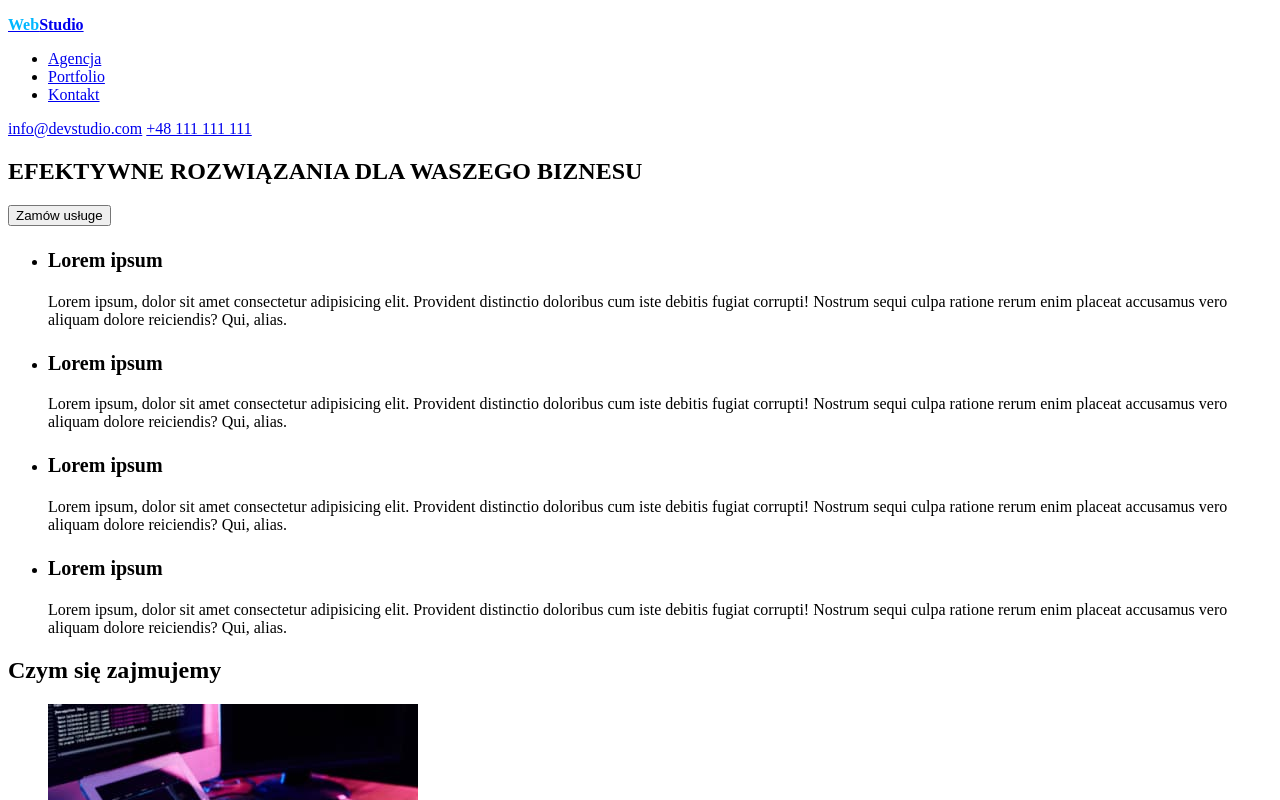
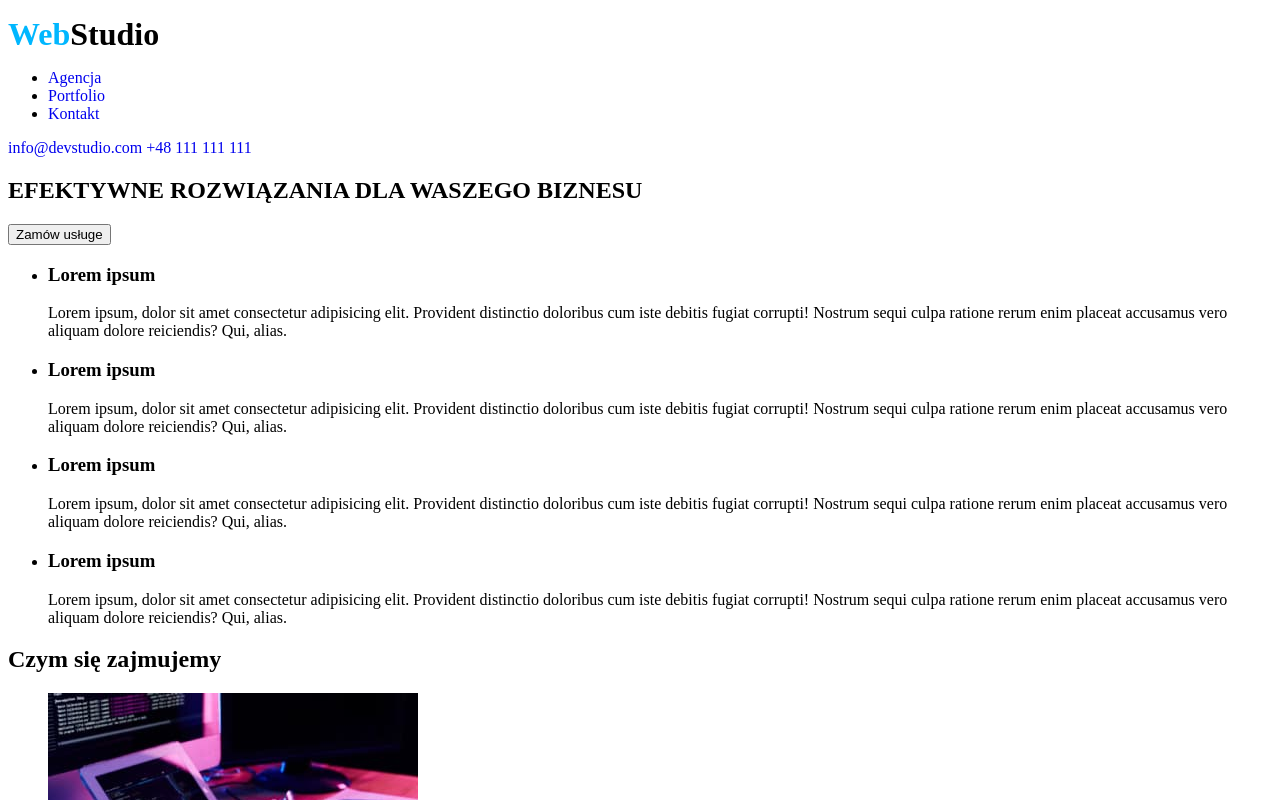
Before and after one commit to 0Dawidszczesny0/goit-markup-hw-01, a plain HTML site: page index.html in a window 1280 px wide. Shown: the top 800 px of the page. Drawn offline with Linux system fonts and the light colour scheme.

Commit message:
corrections
I think. I have corrected all comments.

```diff
--- a/index.html
+++ b/index.html
@@ -9,62 +9,48 @@
  <body>
        <!---top line bg-->
      <header>
-     <a href="a"><p><b><span style="color: rgb(0, 183, 255)"> Web</span>Studio</b></p></a>
+     <a href="#" style="text-decoration:none"><p><b><span style="font-size:xx-large; color: rgb(0, 183, 255)"> Web</span><span style="font-size:xx-large; color:black">Studio</span></b></p></a>
      <nav>
         <ul>
-            <li><a href="#">Agencja</a></li>
-            <li><a href="#">Portfolio</a></li>
-            <li><a href="#">Kontakt</a></li>
-        </ul>
+            <li><a href="Agencja" style="text-decoration:none">Agencja</a></li>
+            <li><a href="Portfolio" style="text-decoration:none">Portfolio</a></li>
+            <li><a href="Kontakt" style="text-decoration:none">Kontakt</a></li>
+          </ul>
      </nav>
-      <a href="mailto:info@devstudio.com">info@devstudio.com</a>
-      <a href="tel:+48111111111">+48 111 111 111</a>
+      <a href="mailto:info@devstudio.com" style="text-decoration:none">info@devstudio.com</a>
+      <a href="tel:+48 111 111 111" style="text-decoration:none">+48 111 111 111</a>
      </header>
-
      <main>
        <section>
-        <div>
             <h1>EFEKTYWNE ROZWIĄZANIA DLA WASZEGO BIZNESU </h1>
-        </div>
-        <div>
             <button type="button">Zamów usługe</button>
-        </div>
-
        </section>
-
      <!---Opis usług-->
        <section>
-         <div>
            <ul>
             <li>
-              <h2><small>Lorem ipsum </small></h2>
+              <h3>Lorem ipsum</h3>
               <p>Lorem ipsum, dolor sit amet consectetur adipisicing elit. Provident distinctio doloribus cum iste debitis fugiat corrupti! Nostrum sequi culpa ratione rerum enim placeat accusamus vero aliquam dolore reiciendis? Qui, alias.</p>
            </li>
             <li>
-              <div>
-               <h2><small>Lorem ipsum </small></h2>
-              </div>
+               <h3>Lorem ipsum</h3>
              <p>Lorem ipsum, dolor sit amet consectetur adipisicing elit. Provident distinctio doloribus cum iste debitis fugiat corrupti! Nostrum sequi culpa ratione rerum enim placeat accusamus vero aliquam dolore reiciendis? Qui, alias.</p>
             </li>
             <li>
-              <div>
-               <h2><small>Lorem ipsum </small></h2>
-              </div>
+               <h3>Lorem ipsum</h3>
               <p>Lorem ipsum, dolor sit amet consectetur adipisicing elit. Provident distinctio doloribus cum iste debitis fugiat corrupti! Nostrum sequi culpa ratione rerum enim placeat accusamus vero aliquam dolore reiciendis? Qui, alias.</p>
            </li>
            <li>
               <div>
-               <h2><small>Lorem ipsum </small></h2>
+               <h3>Lorem ipsum </h3>
               </div>
               <p>Lorem ipsum, dolor sit amet consectetur adipisicing elit. Provident distinctio doloribus cum iste debitis fugiat corrupti! Nostrum sequi culpa ratione rerum enim placeat accusamus vero aliquam dolore reiciendis? Qui, alias.</p>
             </li>
            </ul>
-           </div>
        </section>
         <!---Czym się zajmujemy-->
        <section>
         <h2>Czym się zajmujemy</h2>
-        <div>
             <ul>
                 <li>
                   <img
@@ -88,13 +74,10 @@
                     height="294">
                  </li>
             </ul>
-        </div>
-
        </section>
         <!---Nasz Zespół-->
        <section>
         <h2>Nasz zespół</h2>
-        <div>
             <ul>
                 <li>
                   <img
@@ -133,15 +116,15 @@
                     <p>UI Designer</p>
                  </li>
             </ul>
-        </div>
        </section>
      </main>
-     <!----- Kontakt-->
+     <!---Kontakt -->
      <footer>
+      <a href="#" style="text-decoration:none"><p><b><span style="font-size:xx-large; color: rgb(0, 183, 255)"> Web</span><span style="font-size:xx-large; color:whitesmoke">Studio</span></b></p></a>
       <address>
         m. Warszawa, Aleje Jerozolimskie 21
-        <a href="mailto:info@devstudio.com">info@example.com</a>
-        <a href="tel:+48111111111">+48 111 111 111</a>
+        <a href="mailto:info@example.com" style="text-decoration:none">info@example.com</a>
+        <a href="tel:+48111111111" style="text-decoration:none">+48 111 111 111</a>
        </address>
      </footer>
  </body>
```
